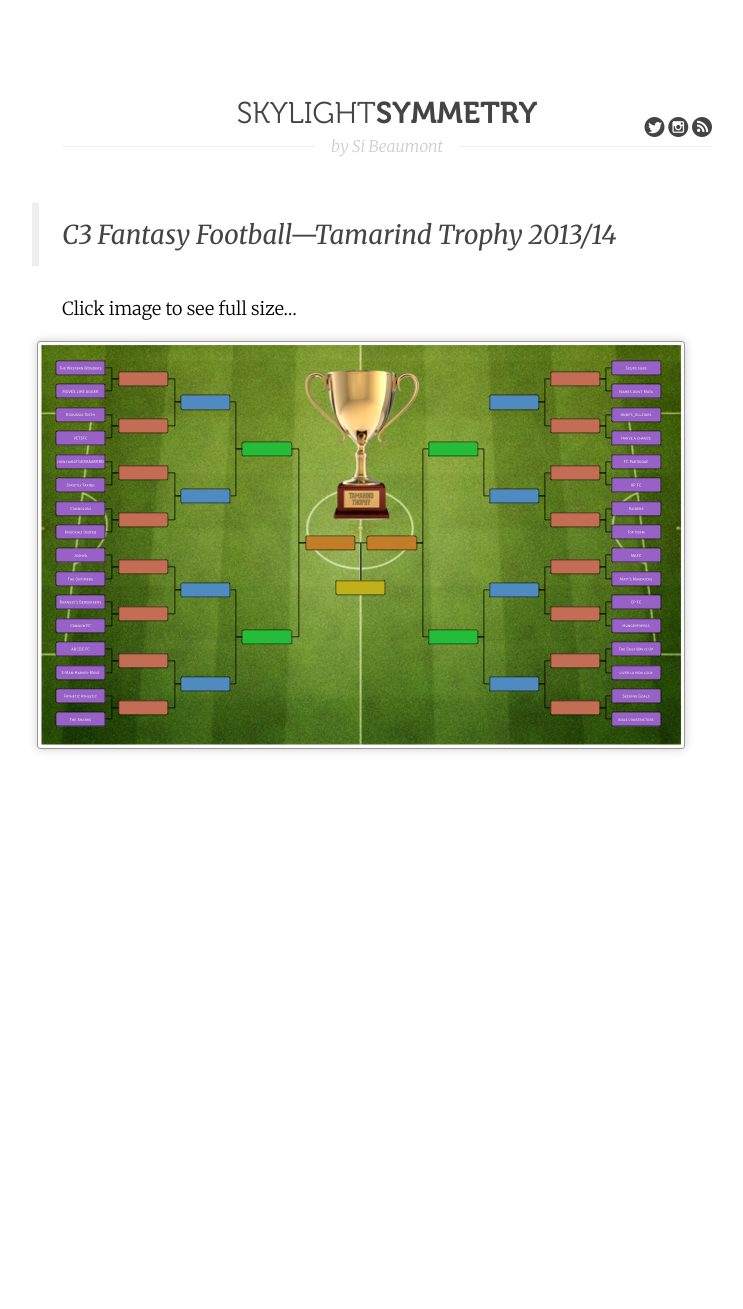
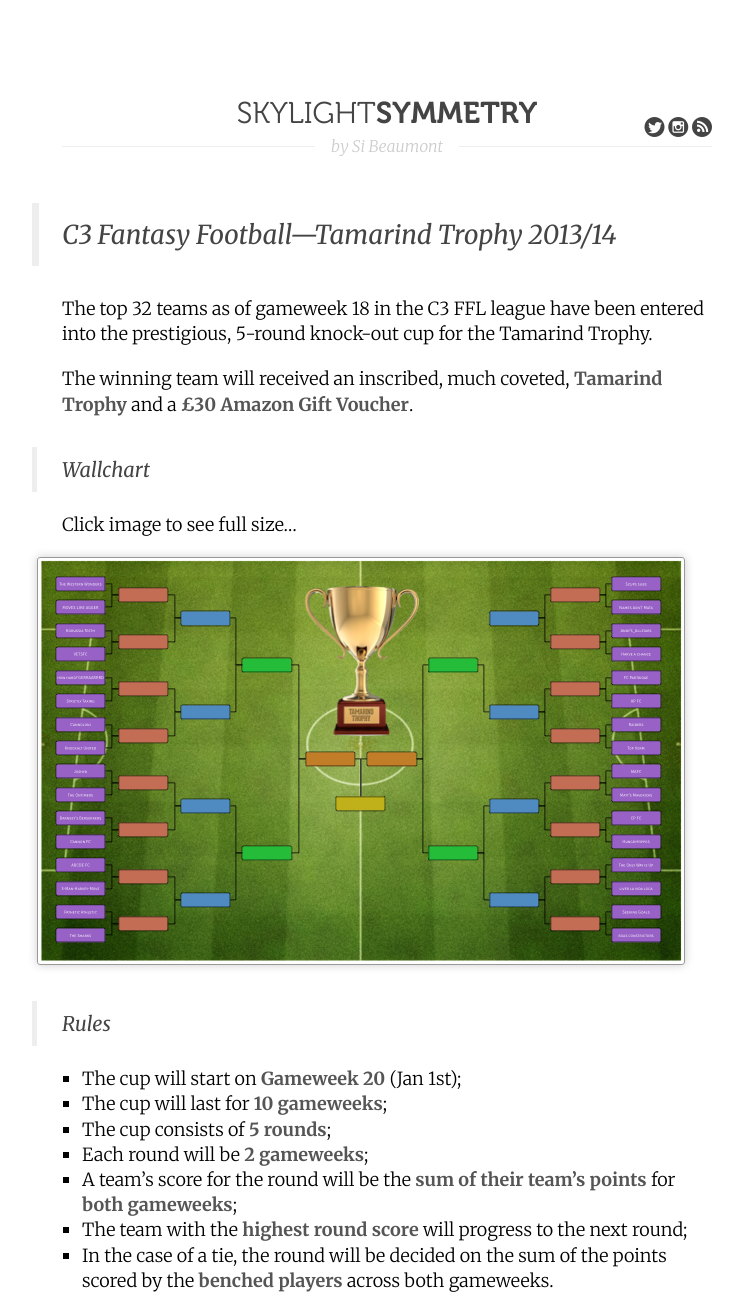
Before and after one commit to simonjbeaumont/simonjbeaumont.github.io, a Jekyll site: the page built from tamarind-trophy/index.md, in a window 1280 px wide. Shown: the whole page, without its empty margins (253-996 px from the left). Built offline with Jekyll 4.4.1, drawn with Linux system fonts in a browser that asks for light colours; Markdown is read by kramdown in place of the engine named in the settings; before the commit the page ends 900 px from its top, so only the background shows below that.

Commit message:
Added rules and intro

```diff
--- a/tamarind-trophy/index.md
+++ b/tamarind-trophy/index.md
@@ -4,7 +4,24 @@ title: Official Tamarind Trophy Wallchart
 ---
 
 # C3 Fantasy Football---Tamarind Trophy 2013/14
+The top 32 teams as of gameweek 18 in the C3 FFL league have been entered into
+the prestigious, 5-round knock-out cup for the Tamarind Trophy.
 
+The winning team will received an inscribed, much coveted,  **Tamarind Trophy**
+and a **£30 Amazon Gift Voucher**.
+
+## Wallchart
 Click image to see full size...
 
 [![wallchart](tt-last-32.png)](tt-last-32.pdf)
+
+## Rules
+* The cup will start on **Gameweek 20** (Jan 1st);
+* The cup will last for **10 gameweeks**;
+* The cup consists of **5 rounds**;
+* Each round will be **2 gameweeks**;
+* A team's score for the round will be the **sum of their team's points** for
+  **both gameweeks**;
+* The team with the **highest round score** will progress to the next round;
+* In the case of a tie, the round will be decided on the sum of the points
+  scored by the **benched players** across both gameweeks.
```
